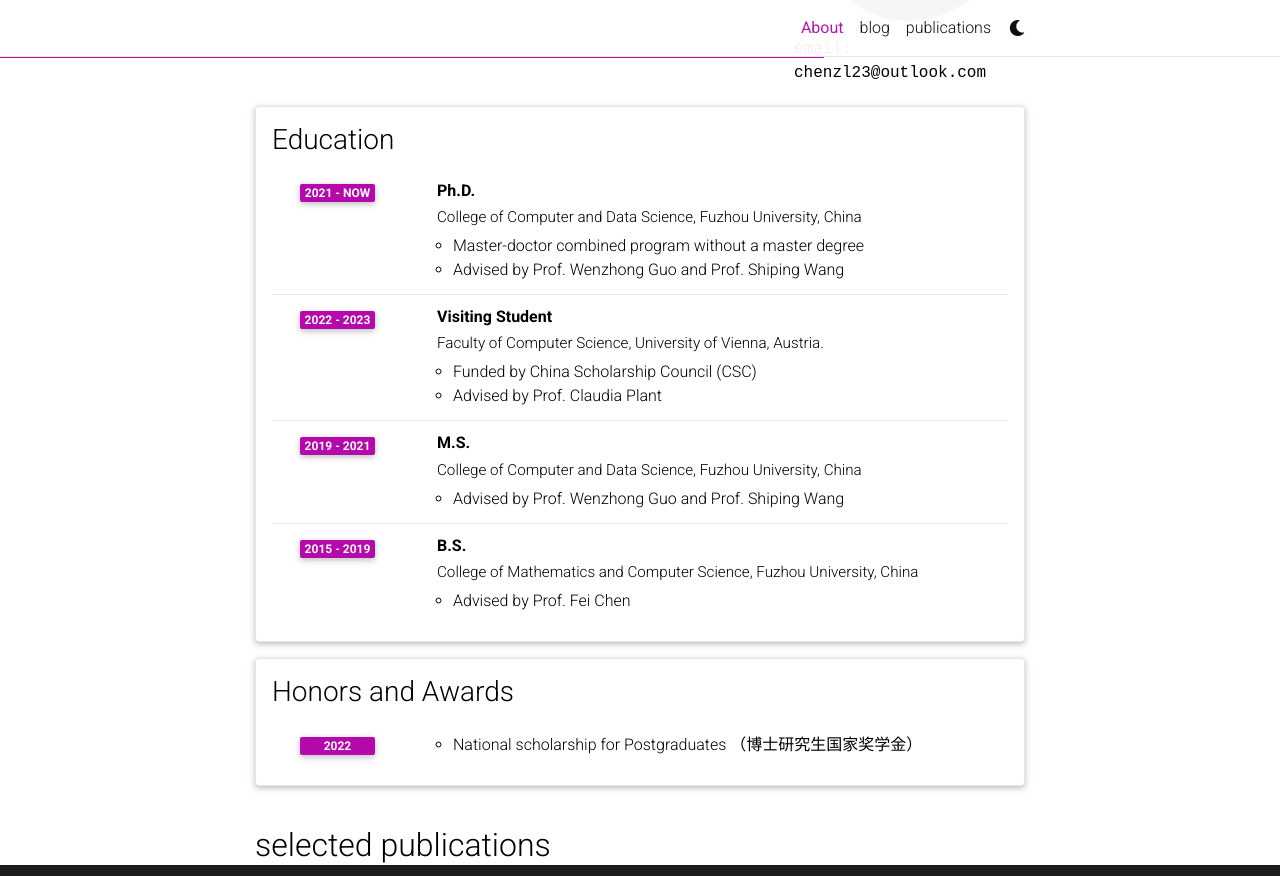
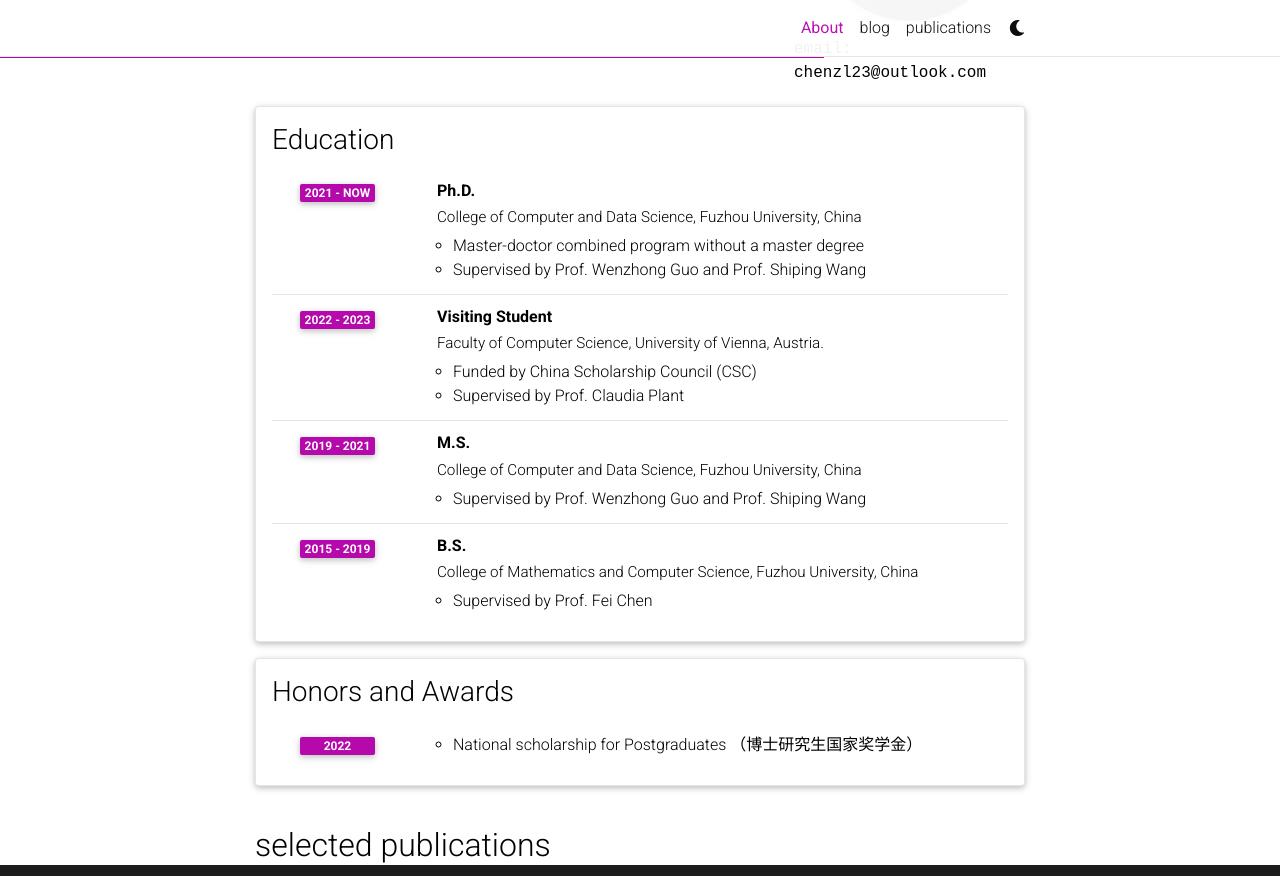
Before and after one commit to huangsuj/huangsuj.github.io, a Jekyll site: the page built from _pages/about.md, in a window 1280 px wide and 900 px high, scrolled down 477 px, cut to the strip 0-876 px from the top of the window. Built offline with Jekyll 4.4.1, drawn with Linux system fonts in a browser that asks for light colours; full-size pictures stand in for the smaller copies a plugin makes; comment, search, counter and statistics services are not loaded; a style sheet for code colours, icons or effects is not loaded.

Commit message:
Update cvAbout.yml

```diff
--- a/_data/cvAbout.yml
+++ b/_data/cvAbout.yml
@@ -6,23 +6,23 @@
       year: 2021 - now
       description:
         - Master-doctor combined program without a master degree
-        - Advised by Prof. Wenzhong Guo and Prof. Shiping Wang
+        - Supervised by Prof. Wenzhong Guo and Prof. Shiping Wang
     - title: Visiting Student
       institution: Faculty of Computer Science, University of Vienna, Austria.
       year: 2022 - 2023
       description:
         - Funded by China Scholarship Council (CSC)
-        - Advised by Prof. Claudia Plant
+        - Supervised by Prof. Claudia Plant
     - title: M.S.
       institution: College of Computer and Data Science, Fuzhou University, China
       year: 2019 - 2021
       description:
-        - Advised by Prof. Wenzhong Guo and Prof. Shiping Wang
+        - Supervised by Prof. Wenzhong Guo and Prof. Shiping Wang
     - title: B.S.
       institution: College of Mathematics and Computer Science, Fuzhou University, China
       year: 2015 - 2019
       description:
-        - Advised by Prof. Fei Chen
+        - Supervised by Prof. Fei Chen
 
 
 - title: Honors and Awards
```
